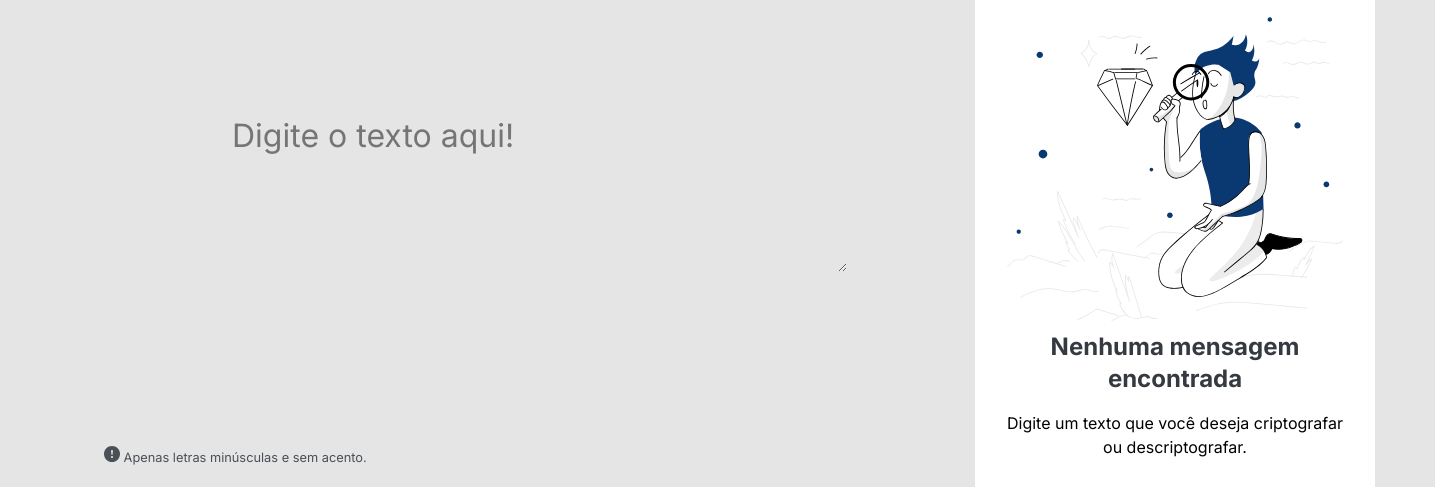
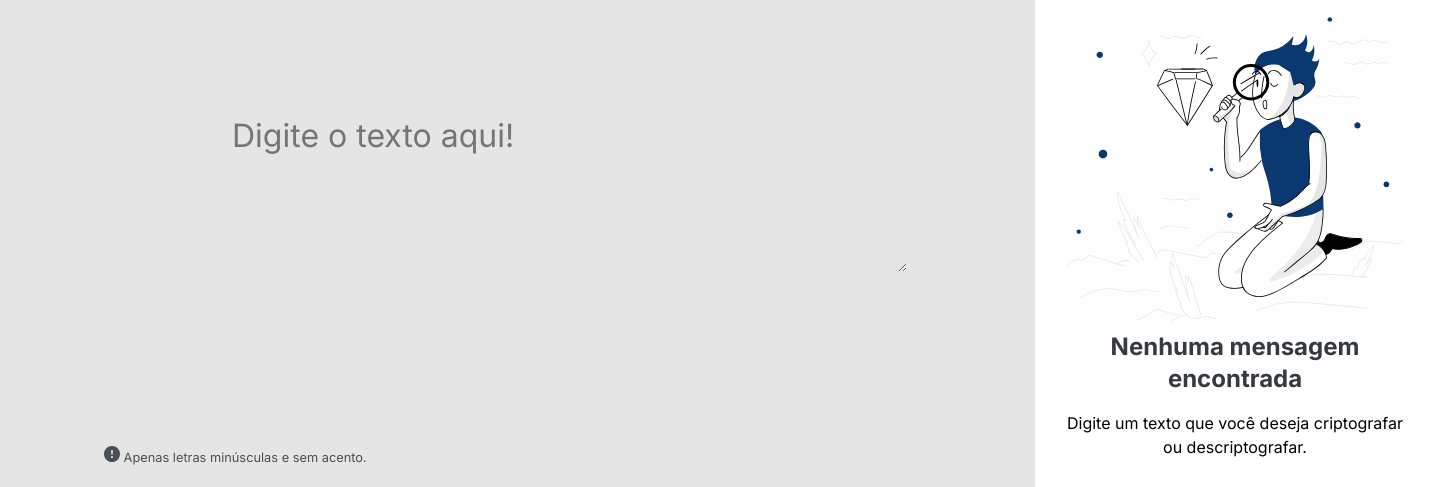
Before and after one commit to monicaquintal/challengeONE_decodificador, a plain HTML site: page index.html in a window 1280 px wide. Shown: the part 110-597 px from the top of the page, 1435 px wide, since content can reach past the window. Drawn offline with Linux system fonts and the light colour scheme.

```diff
--- a/index.html
+++ b/index.html
@@ -16,7 +16,7 @@
   <main>
     <section class="area-texto">
       <div class="texto">
-        <textarea id="texto-inserido" name="caixatexto" value="" rows="4" cols="30" maxlength="100" placeholder="Digite o texto aqui!"></textarea>
+        <textarea id="texto-inserido" name="caixatexto" value="" rows="4" cols="33" maxlength="140" placeholder="Digite o texto aqui!"></textarea>
       </div>
 
       <div class="obs">
```
